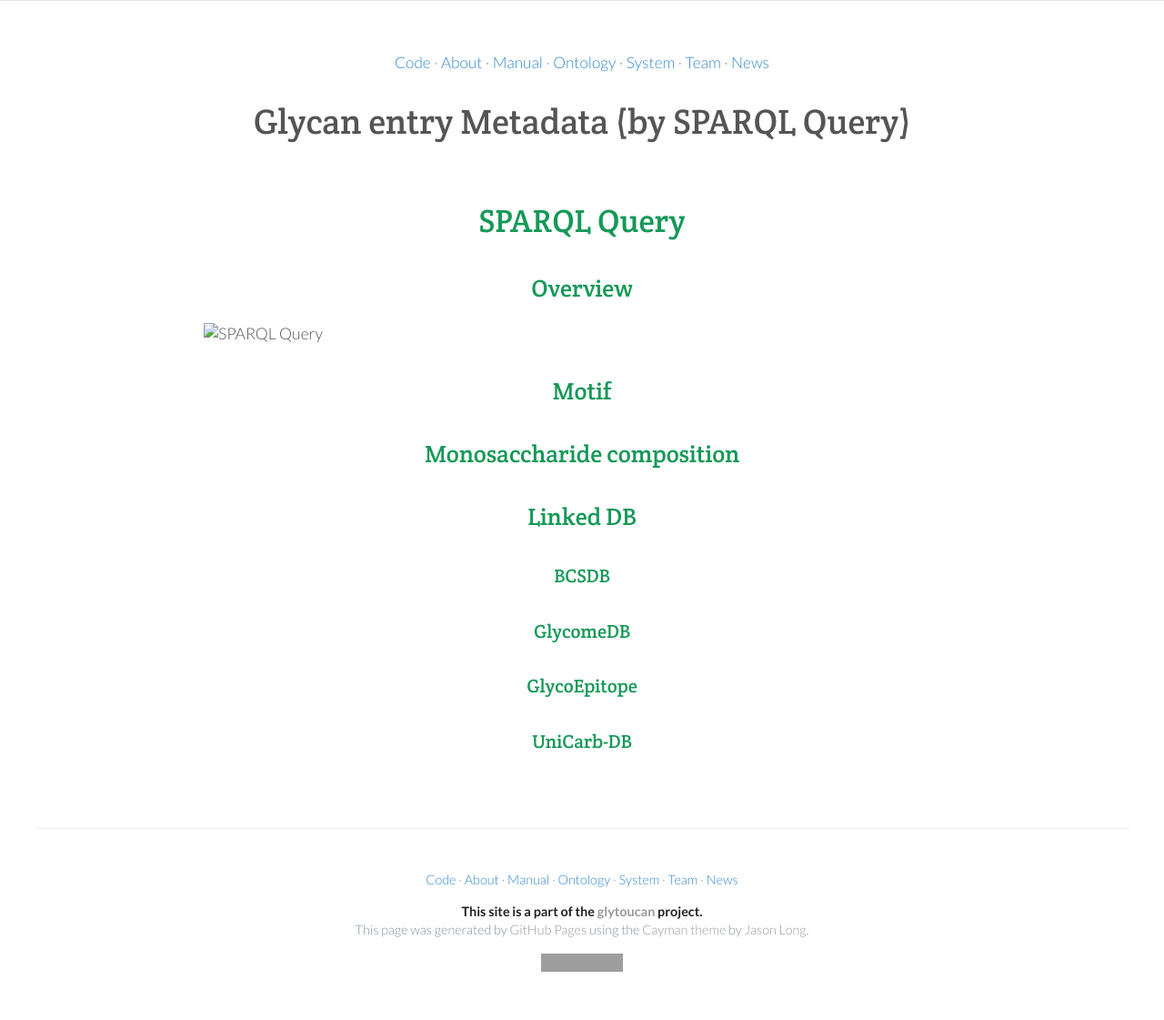
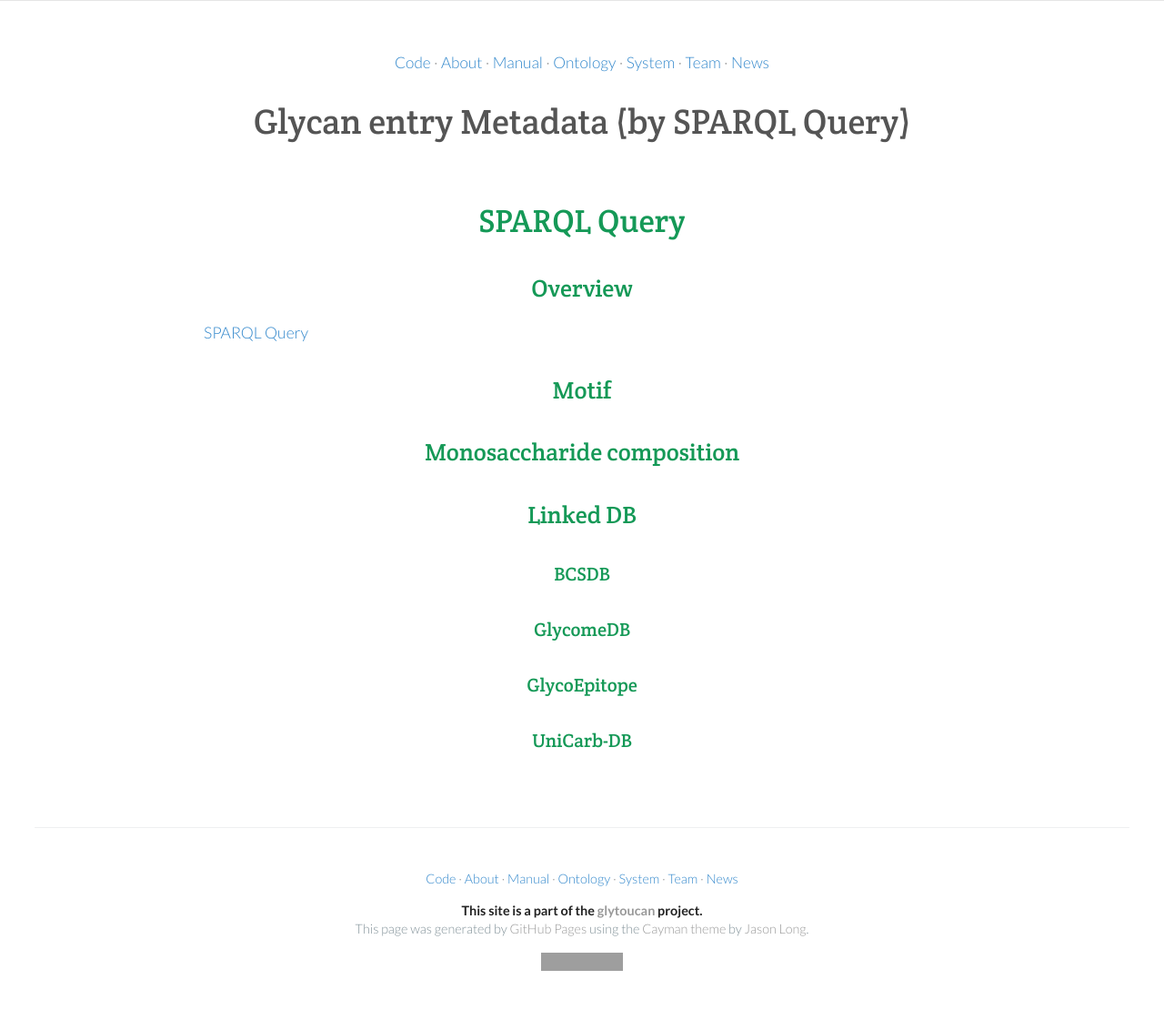
Before and after one commit to glytoucan/glytoucan, a Jekyll site: the page built from system/metadata.md, in a window 1280 px wide. Shown: the whole page at 91% size. Built offline with Jekyll 4.4.1, drawn with Linux system fonts in a browser that asks for light colours; nearby versions of some CDN libraries; Markdown is read by kramdown in place of the engine named in the settings; grey boxes are pictures that could not be loaded.

Commit message:
Update metadata.md

```diff
--- a/system/metadata.md
+++ b/system/metadata.md
@@ -6,7 +6,7 @@ layout: default
 # SPARQL Query
 
 ## Overview
-![SPARQL Query](./sparqlForMetadata/overview.md)
+[SPARQL Query](sparqlForMetadata/overview.md)
 
 ## Motif
 
```
